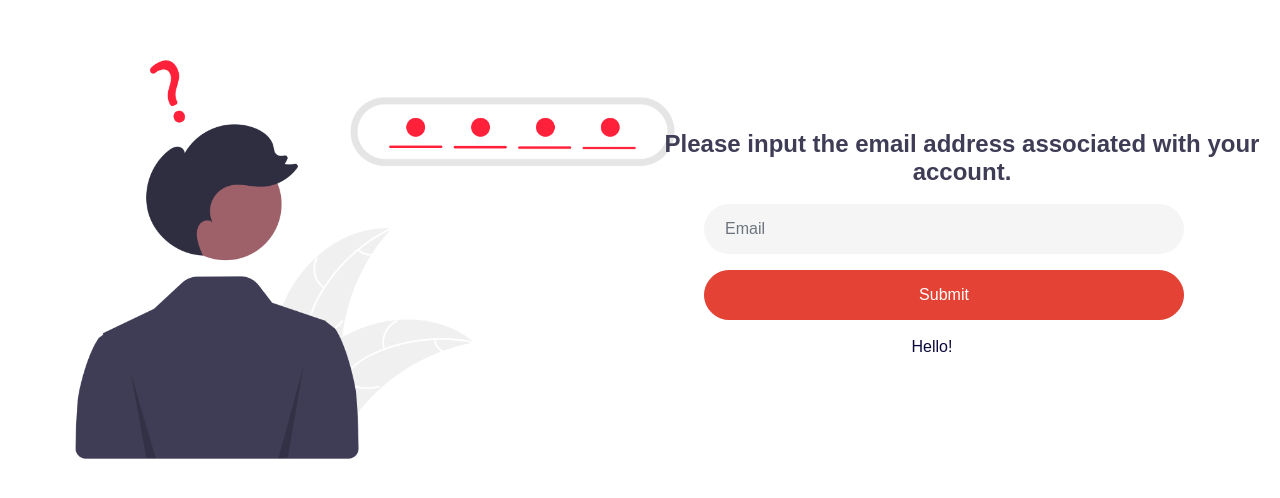
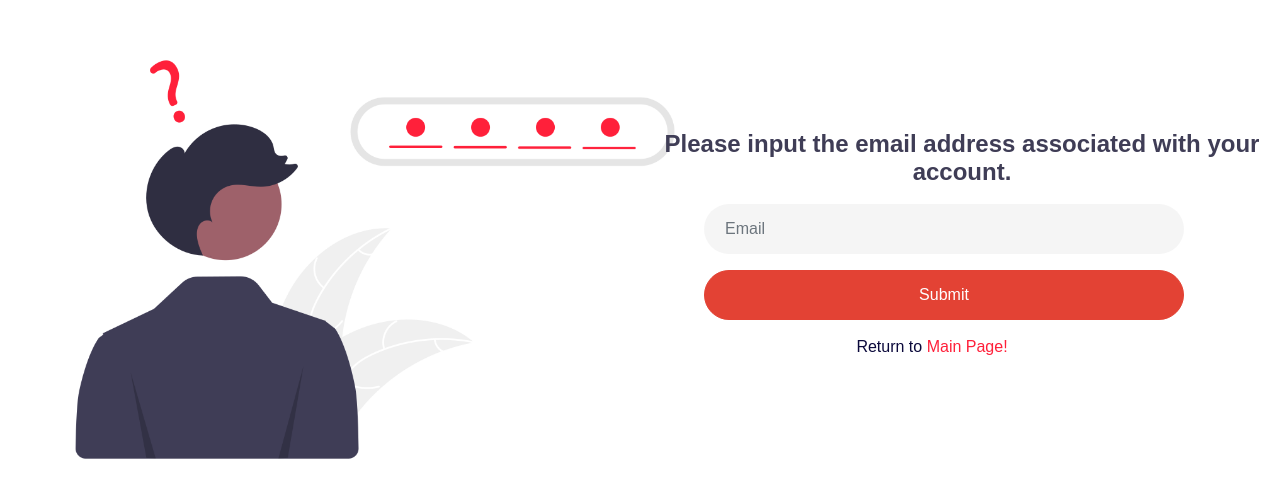
Before and after one commit to COP4331-Large-Project/FoodGram, a React (Create React App) app in the folder frontend/: page /forgot-password in a window 1280 px wide. Shown: the part 120-618 px from the top of the page. Built offline with nearby package versions, Linux system fonts and the light colour scheme; a web font is replaced by a local one.

Commit message:
Adding text to return to main page

```diff
--- a/frontend/src/components/ForgotPassword.js
+++ b/frontend/src/components/ForgotPassword.js
@@ -6,6 +6,7 @@ function ForgotPassword(){
   var forgotPasswordEmail;
   const [message,setMessage] = useState('');
   let bp = require('./Path.js');
+  let element = <a class="changingTextColor" href="/">Main Page!</a>;
 
   const doForgotPassword = async event => {
     event.preventDefault();
@@ -47,8 +48,8 @@ function ForgotPassword(){
                 <input type="submit" class="form-controlL btn-danger submit col-md-10" value = "Submit" onClick={doForgotPassword}/>
             </form>
             <br/>
-            <span class="w-100 text-center" style={{marginLeft:"-60px"}}>Hello!</span>
             <span id="forgotPasswordResult" class="w-100 text-center" style={{marginLeft:"-60px"}}>{message}</span>
+            <span class="w-100 text-center" style={{marginLeft:"-60px"}}>Return to {element}</span>
         </div>
 
      </div>
```
